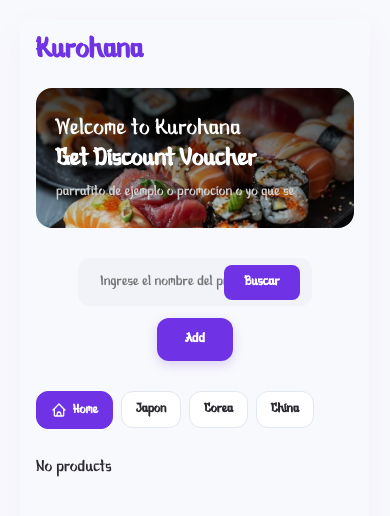
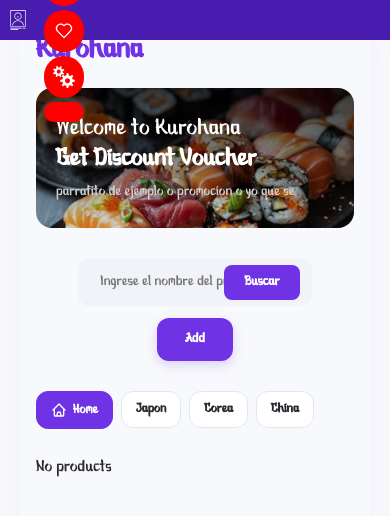
Before and after one commit to YesRv/MPA-Login-Dashboard, a plain HTML site: page index.html in a window 390 px wide. Drawn offline with Linux system fonts and the light colour scheme; no server answers.

Commit message:
modified: @media SIDEBAR

```diff
--- a/src/css/style.css
+++ b/src/css/style.css
@@ -1087,7 +1087,7 @@ body {
 @media (max-width: 860px) {
     .aside {
         width: 60px;
-        overflow: hidden;
+        /* overflow: hidden; */
     }
 
     .name-resturant,
@@ -1128,7 +1128,29 @@ body {
 
 @media (max-width: 640px) {
     .aside {
-        display: none;
+      height: 40px;
+      width: 100%;
+      display: flex;
+      flex-direction: row;
+      align-items: center;
+      justify-content: center;
+    }
+
+    /* POR AHORA ES DECORACION IRRELEVANTE */
+    /* .option {
+      display: none;
+    } */
+
+    .head {
+      display: flex;
+      flex-direction: row;
+    }
+
+    .option div {
+      display: flex;
+      flex-direction: row;
+      width: 20px;
+      background: red;
     }
 
     .carrito {
```
